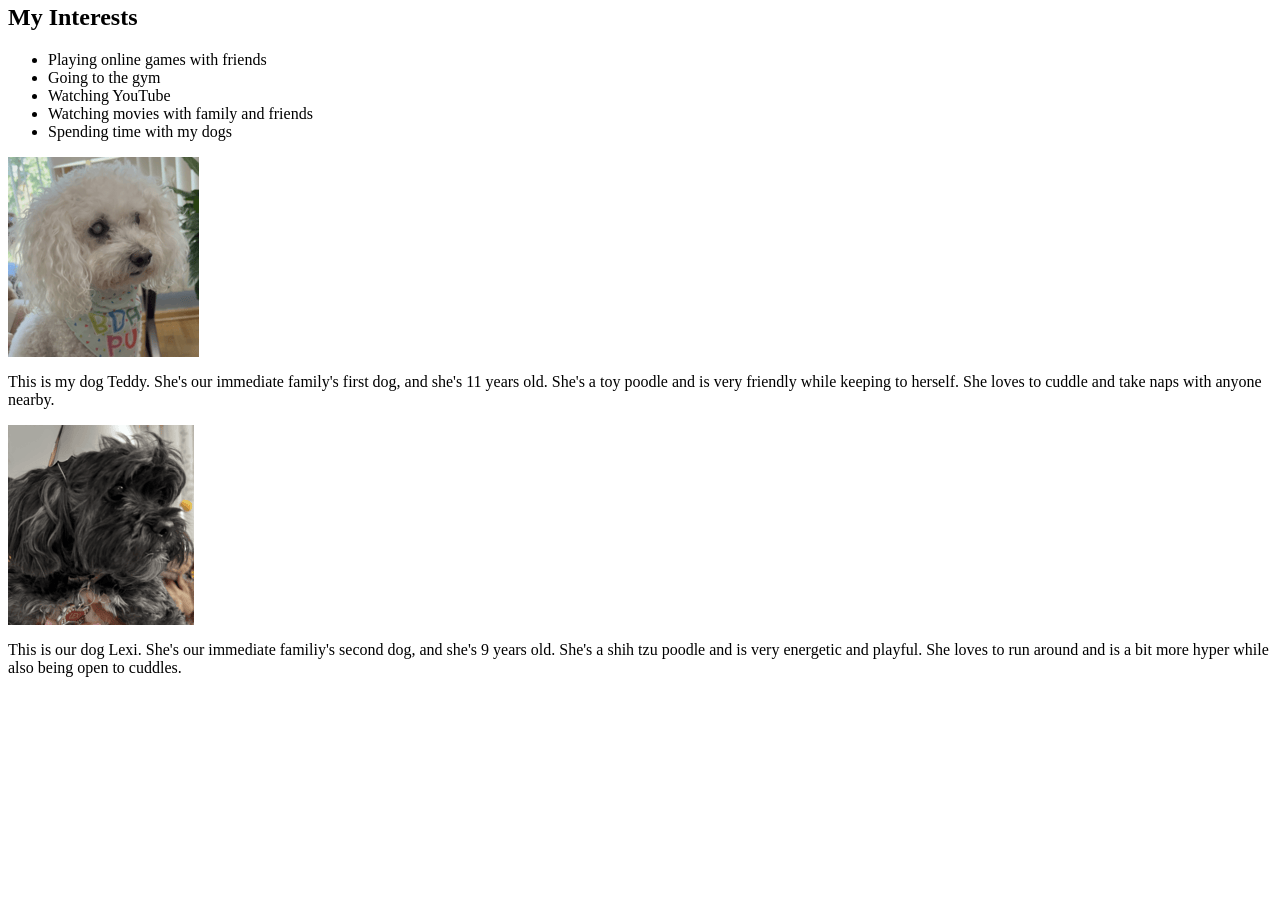
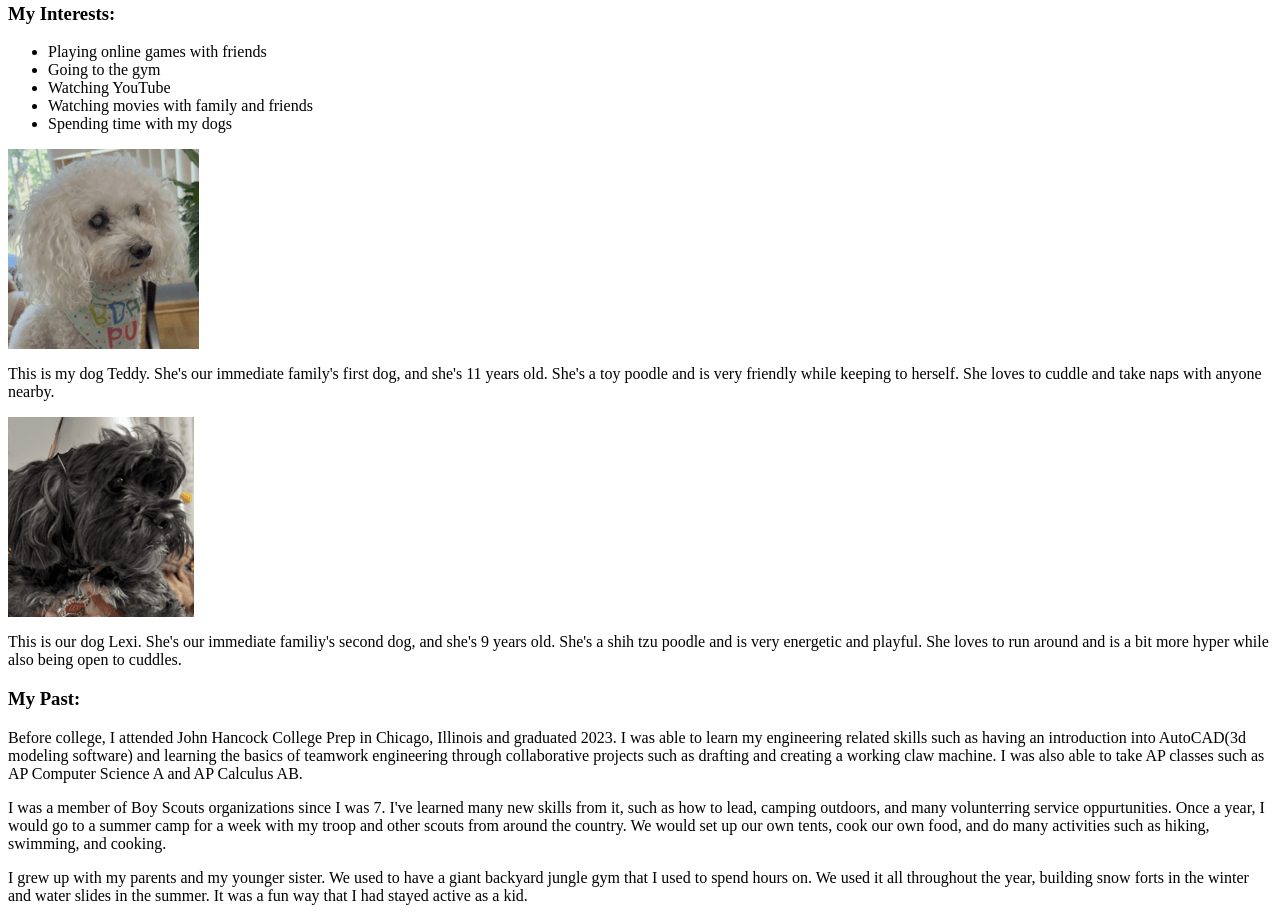
Before and after one commit to atorres41/-webdev_Project1-, a plain HTML site: page index.html in a window 1280 px wide. Shown: the part 241-1154 px from the top of the page. Before the commit the page ends 934 px from the top, so only its background shows below. Drawn offline with Linux system fonts and the light colour scheme.

Commit message:
page1_done

```diff
--- a/index.html
+++ b/index.html
@@ -23,7 +23,7 @@
     I am originally from Chicago, Illinois and have lived here my whole life.</p1>
     </p1>
 
-    <h2>My Interests</h2>
+    <h3>My Interests:</h3>
       <ul>
         <li>Playing online games with friends</li>
         <li>Going to the gym</li>
@@ -38,8 +38,20 @@
     <img class="imageR" src="Lexi_image2 (1).png" alt="Dog- Lexi">
     <p>This is our dog Lexi. She's our immediate familiy's second dog, and she's 9 years old. She's a shih tzu poodle and is very energetic and playful. She loves to run around and is a bit more hyper while also being open to cuddles.</p>
 
-
-
+    <h3>My Past:</h3>
+    <p1>Before college, I attended John Hancock College Prep in Chicago, Illinois
+    and graduated 2023. I was able to learn my engineering related skills such as
+    having an introduction into AutoCAD(3d modeling software) and learning the
+    basics of teamwork engineering through collaborative projects such as drafting and
+    creating a working claw machine. I was also able to take AP classes such as AP
+    Computer Science A and AP Calculus AB.
+    </p1>
+    <p>I was a member of Boy Scouts organizations since I was 7. I've learned many new skills from it, such as how to lead, camping outdoors, and many volunterring service oppurtunities.
+    Once a year, I would go to a summer camp for a week with my troop and other scouts from around the country. We would set up our own tents, cook our own food, and do many activities such as hiking, swimming, and cooking.
+    </p>
+    <p1>I grew up with my parents and my younger sister. We used to have a giant backyard
+    jungle gym that I used to spend hours on. We used it all throughout the year, building snow
+    forts in the winter and water slides in the summer. It was a fun way that I had stayed active as a kid.</p1>
 
     </body>
 </html>
```
